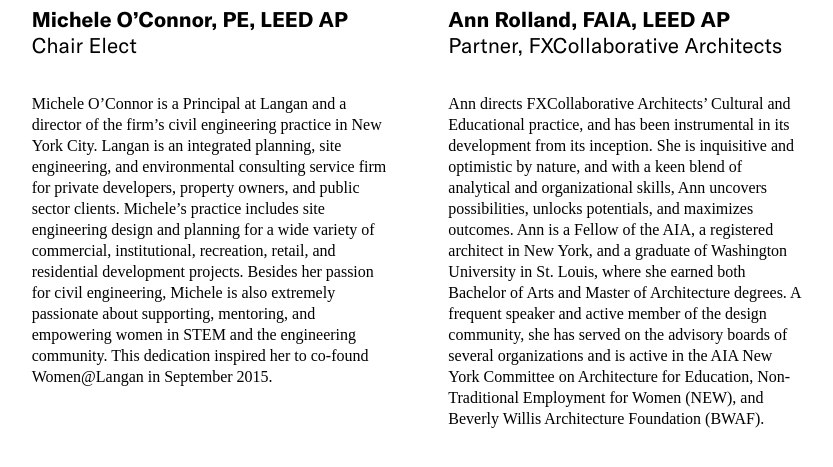
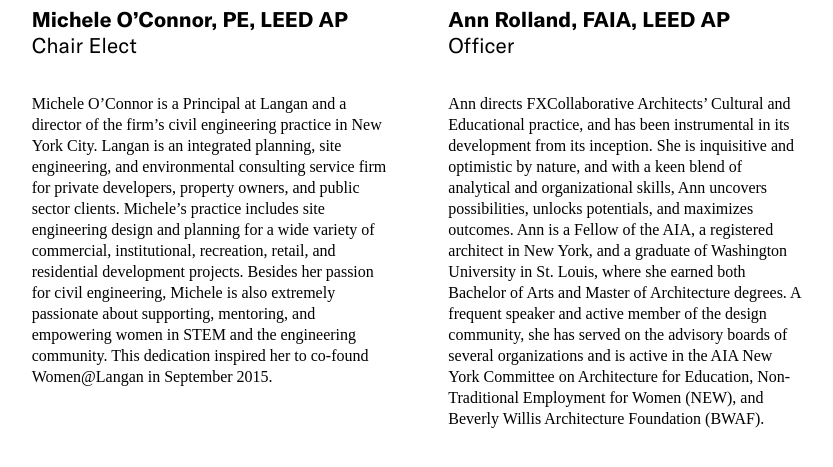
Before and after one commit to jengalas/bwaf-bbw, a Jekyll site: the page built from about/boardandstaff.md, in a window 1280 px wide and 900 px high, scrolled down 7586 px, cut to the strip 228-729 px from the top of the window. Shown: the top 467 px of the strip, without its empty margins (445-1278 px from the left). Built offline with Jekyll 4.4.1, drawn with Linux system fonts in a browser that asks for light colours; some web fonts are replaced.

Commit message:
Update from Forestry.io Aislinn McNamara updated about/boardandstaff.md

```diff
--- a/about/boardandstaff.md
+++ b/about/boardandstaff.md
@@ -239,7 +239,7 @@ page_blocks:
       supporting, mentoring, and empowering women in STEM and the engineering community.
       This dedication inspired her to co-found Women@Langan in September 2015."
   - title: Ann Rolland, FAIA, LEED AP
-    title_role: Partner, FXCollaborative Architects
+    title_role: Officer
     image: "/v1618330597/ARolland_web_farbmn.jpg"
     description: Ann directs FXCollaborative Architects’ Cultural and Educational
       practice, and has been instrumental in its development from its inception. She
```
